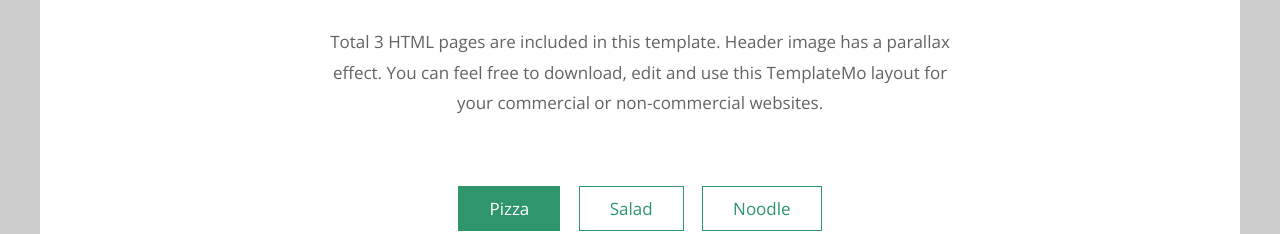
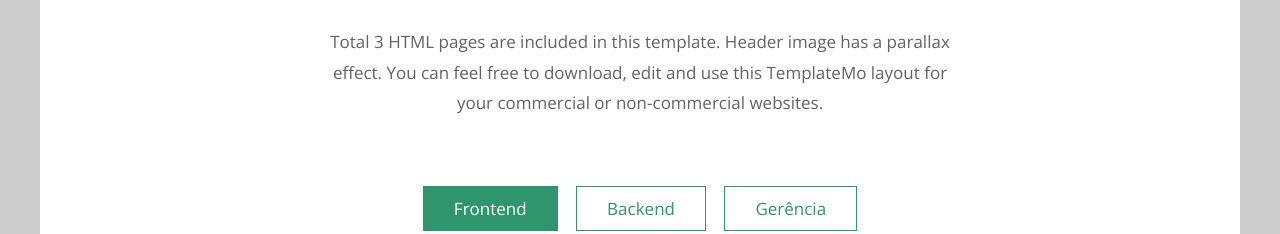
Before and after one commit to leandrakelly/leandrakelly.github.io, a plain HTML site: page index.html in a window 1280 px wide. Shown: the part 566-800 px from the top of the page. Drawn offline with nearby package versions, Linux system fonts and the light colour scheme.

Commit message:
feat: altera abas

```diff
--- a/index.html
+++ b/index.html
@@ -53,9 +53,9 @@ https://templatemo.com/tm-539-simple-house
 			<div class="tm-paging-links">
 				<nav>
 					<ul>
-						<li class="tm-paging-item"><a href="#" class="tm-paging-link active">Pizza</a></li>
-						<li class="tm-paging-item"><a href="#" class="tm-paging-link">Salad</a></li>
-						<li class="tm-paging-item"><a href="#" class="tm-paging-link">Noodle</a></li>
+						<li class="tm-paging-item"><a href="#" class="tm-paging-link active">Frontend</a></li>
+						<li class="tm-paging-item"><a href="#" class="tm-paging-link">Backend</a></li>
+						<li class="tm-paging-item"><a href="#" class="tm-paging-link">Gerência</a></li>
 					</ul>
 				</nav>
 			</div>
```
